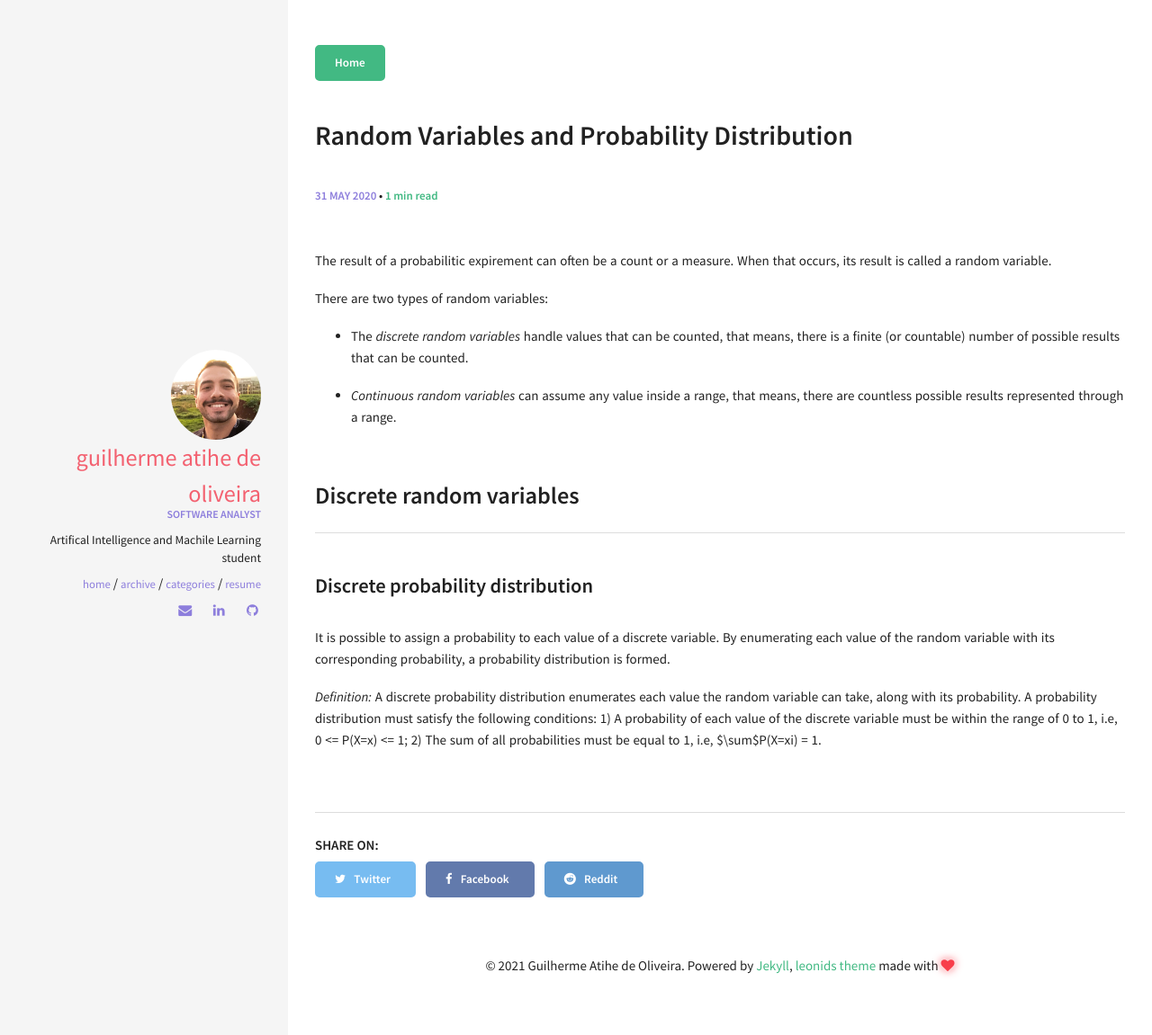
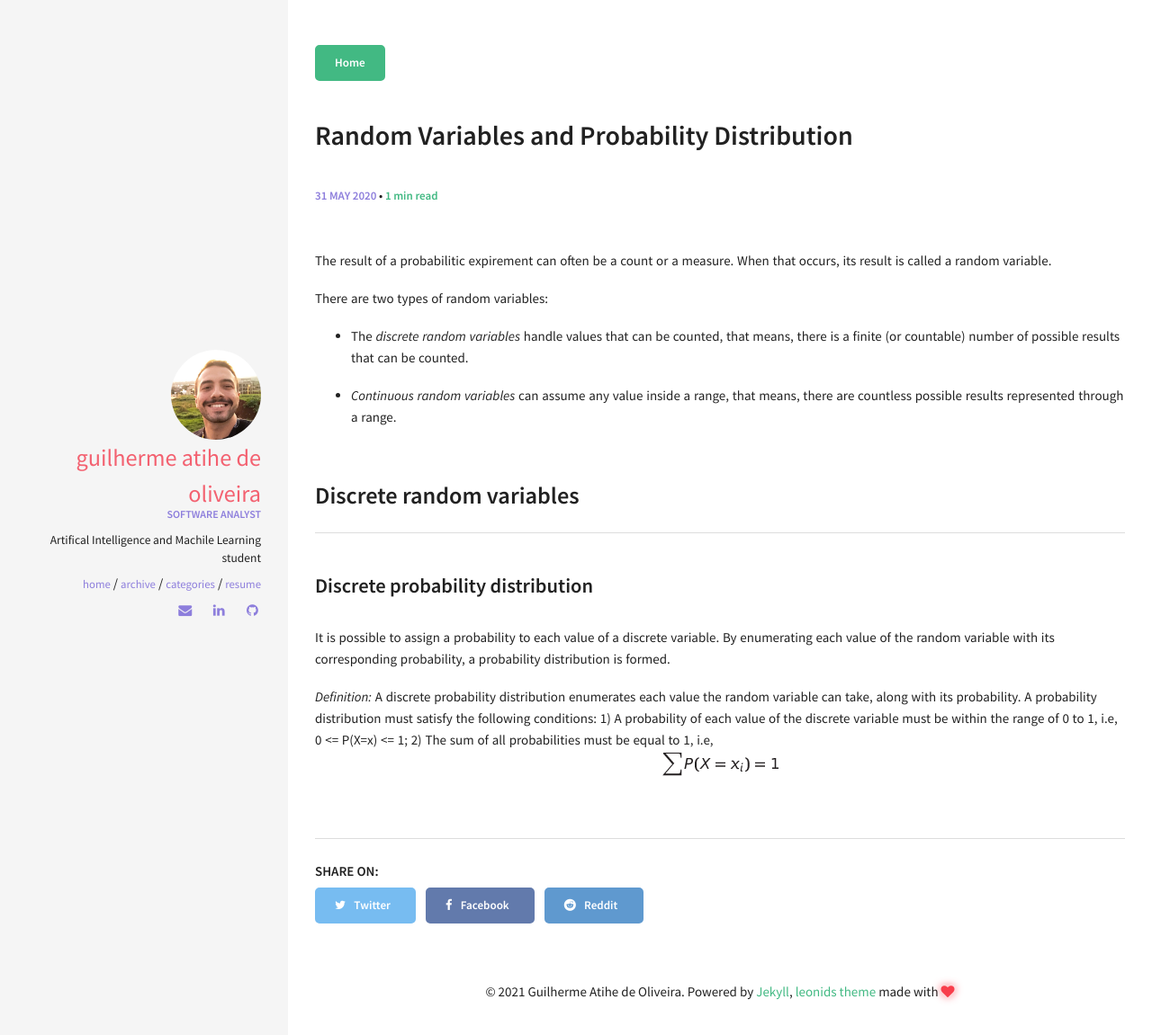
Before and after one commit to gatihe/guiati9.dev, a Jekyll site: the page built from _posts/2020-05-31-random-variables.md, in a window 1280 px wide. Shown: the top 1151 px of the page at 90% size. Built offline with Jekyll 4.4.1, drawn with Linux system fonts in a browser that asks for light colours.

Commit message:
add image

```diff
--- a/_posts/2020-05-31-random-variables.md
+++ b/_posts/2020-05-31-random-variables.md
@@ -20,4 +20,4 @@ There are two types of random variables:
 
 It is possible to assign a probability to each value of a discrete variable. By enumerating each value of the random variable with its corresponding probability, a probability distribution is formed.
 
-*Definition:* A discrete probability distribution enumerates each value the random variable can take, along with its probability. A probability distribution must satisfy the following conditions: 1) A probability of each value of the discrete variable must be within the range of 0 to 1, i.e, 0 <= P(X=x) <= 1; 2) The sum of all probabilities must be equal to 1, i.e, $\sum$P(X=xi) = 1.
+*Definition:* A discrete probability distribution enumerates each value the random variable can take, along with its probability. A probability distribution must satisfy the following conditions: 1) A probability of each value of the discrete variable must be within the range of 0 to 1, i.e, 0 <= P(X=x) <= 1; 2) The sum of all probabilities must be equal to 1, i.e, ![Sum of probabilities](/img/posts_img/random-variables/sump.png)
```
Also changed, not shown: img/posts_img/random-variables/sump.png (added).
